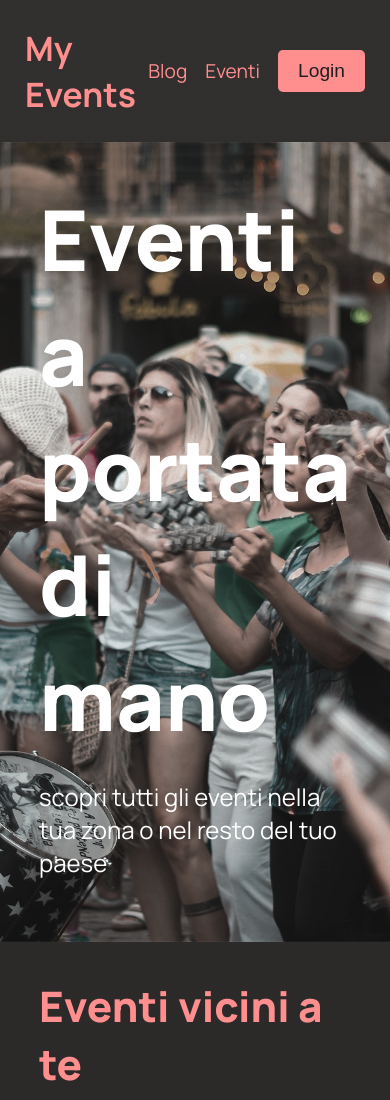
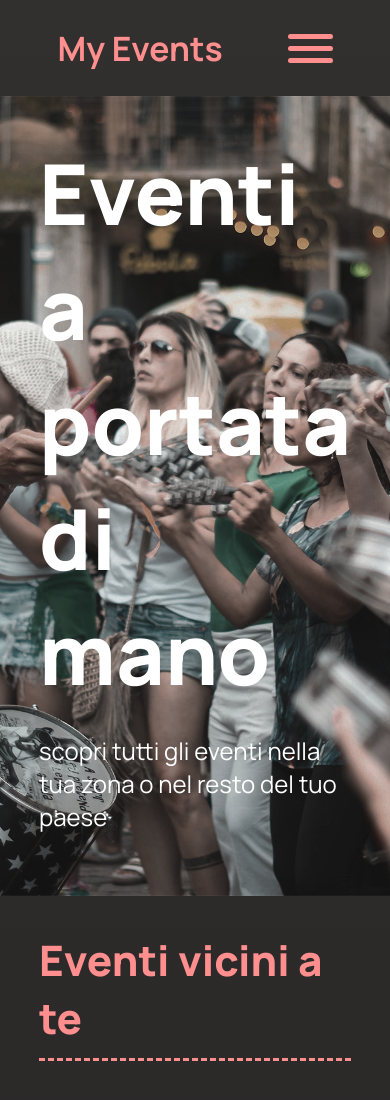
Before and after one commit to jakichandev/ML3_P, a website built with Parcel: page src/index.html in a window 390 px wide. Shown: the top 1100 px of the page. Built offline with nearby package versions, Linux system fonts and the light colour scheme.

Commit message:
added responsive button menu toggler

```diff
--- a/src/css/main.css
+++ b/src/css/main.css
@@ -69,6 +69,46 @@ li.navbar-item > a > button.btn-login {
   padding: 10px 20px;
   border-radius: 5px;
   font-size: 1em;
+}
+
+.toggler-menu {
+  cursor: pointer;
+  width: 45px;
+  height: 5px;
+  background-color: var(--txt-main-col);
+  border-radius: 5px;
+  position: relative;
+  display: none;
+  transition: transform visibility 400ms ease;
+  &::before {
+    content: "";
+    position: absolute;
+    width: 100%;
+    height: 5px;
+    background-color: var(--txt-main-col);
+    transform: translateY(-12px);
+    border-radius: 5px;
+  }
+  &::after {
+    content: "";
+    position: absolute;
+    width: 100%;
+    height: 5px;
+    background-color: var(--txt-main-col);
+    transform: translateY(12px);
+    border-radius: 5px;
+  }
+  &:hover {
+    visibility: hidden;
+    &::after {
+      visibility: visible;
+      transform: rotate(-45deg);
+    }
+    &::before {
+      visibility: visible;
+      transform: rotate(45deg);
+    }
+  }
 }
 
 section.hero-box {
@@ -441,6 +481,12 @@ div.footer-copyright {
 }
 
 @media screen and (max-width: 870px) {
+  ul.navbar-box {
+    display: none;
+  }
+  .toggler-menu {
+    display: block;
+  }
   h2.heading-section {
     grid-column: span 1;
   }
--- a/src/index.html
+++ b/src/index.html
@@ -16,6 +16,8 @@
         <li class="navbar-item"><a href="#">Eventi</a></li>
         <li class="navbar-item"><a href="#"><button class="btn-login">Login</button></a></li>
       </ul>
+      <div class="toggler-menu">
+      </div>
     </header>
     <section class="hero-box">
       <div class="hero-text-box">
```
Also changed, not shown: dist/index.html, 2 other files.
